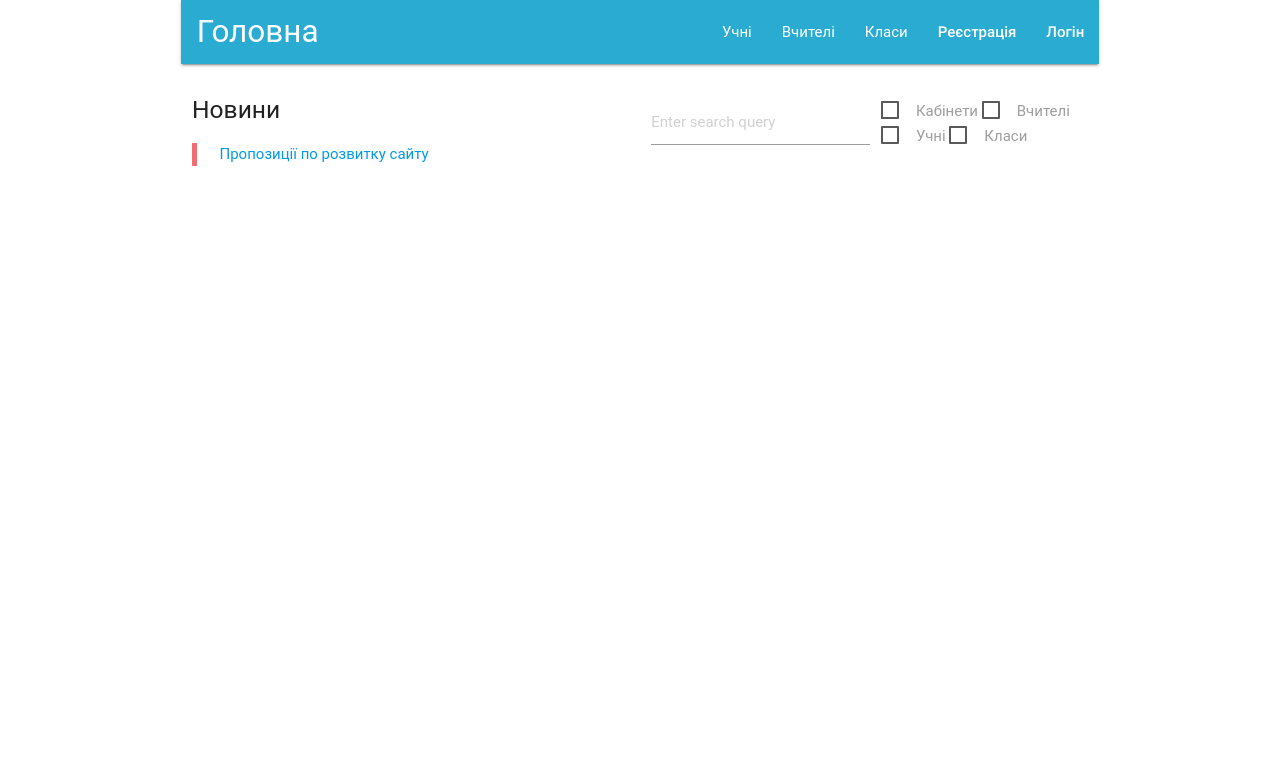
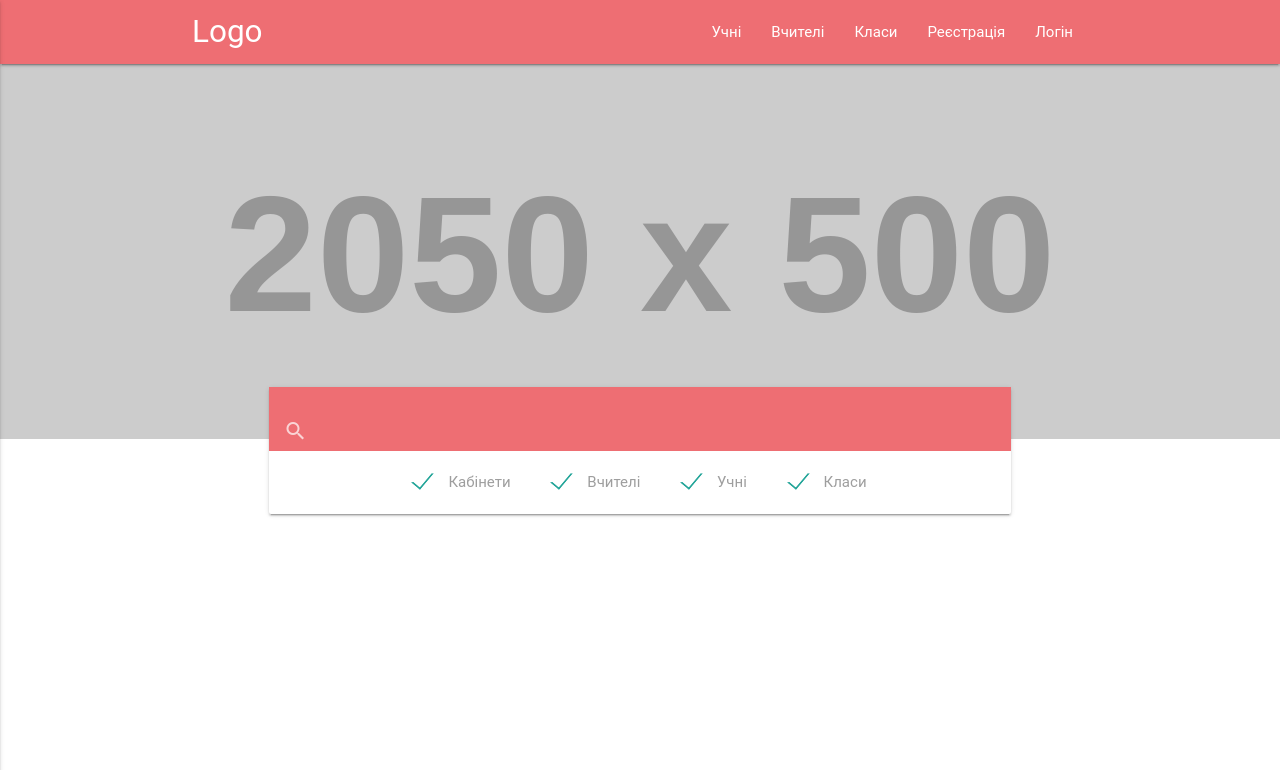
Before and after one commit to DevGuysPy/School, a Django app: page / in a window 1280 px wide. Shown: the top 770 px of the page. Run offline with Django 3.2, Linux system fonts and the light colour scheme; grey boxes labelled with a size stand in for pictures from a placeholder-image service; data that the repository does not hold is empty; parts of the project's set-up code (start-up, migrations or seed data) failed here and were passed over; some libraries are stand-ins or nearby versions; some web fonts are replaced.

Commit message:
Redesign #2. Some fixes in app (article)

```diff
--- a/articles/urls.py
+++ b/articles/urls.py
@@ -1,8 +1,8 @@
 from django.conf.urls import url
 
-import views
+from .views import new_article, article
 
 urlpatterns = (
-    url(r'^new/$', views.new_article, name='new_article'),
-    url(r'^(?P<article_id>\d+)/$', views.article, name='article_detail'),
+    url(r'^new/$',new_article, name='new_article'),
+    url(r'^(?P<article_id>\d+)/$',article, name='article_detail'),
 )
--- a/articles/views.py
+++ b/articles/views.py
@@ -1,5 +1,5 @@
 from django.shortcuts import render, redirect
-from models import Article
+from .models import Article
 
 def article(request, article_id):
     ctx = {
--- a/static/css/style.css
+++ b/static/css/style.css
@@ -201,15 +201,44 @@ label {
     display: -webkit-inline-box;
 }
 .margin_login{
-    margin: 50px 278px;
+
 }
-.margin_btn_reg{
-    margin-left: 51px;
-    margin-top: 20px;
-}
+/*.margin_btn_reg{*/
+    /*margin-left: 51px;*/
+    /*margin-top: 20px;*/
+/*}*/
 .panel-title{
-    margin-left: 40px;
+    text-align: center;
 }
 .panel-title-1{
-    margin-left: 125px;
+    text-align: center;
 }
+.center-input{
+    text-align:center;
+    margin-top: 22px;
+}
+.navbar-fixed{
+    position: fixed;
+}
+.parallax-container {
+    height: 379px;
+}
+.parallax-container {
+	height: 375px;
+}
+.search-pos{
+	margin-top: -52px;
+	padding: 0;
+}
+[type="checkbox"] + label{
+	margin: 19px;
+}
+.search-pos > nav {
+	box-shadow: none !important;
+}
+.search-output{
+    padding: 0;
+}
+/*.search-output > div {*/
+    /*display: none;*/
+/*}*/
--- a/templates/index.html
+++ b/templates/index.html
@@ -1,92 +1,135 @@
 <!DOCTYPE html>
 <html>
 <head>
+	<meta charset="utf-8">
 	<title>Головна</title>
-{#    <link rel="stylesheet" type="text/css" href="static/css/bootstrap.css">#}
 	<link rel="stylesheet" href="https://cdnjs.cloudflare.com/ajax/libs/materialize/0.97.0/css/materialize.min.css">
-    <script src="https://ajax.googleapis.com/ajax/libs/jquery/2.1.4/jquery.min.js"></script>
-    <script src="https://cdnjs.cloudflare.com/ajax/libs/materialize/0.97.0/js/materialize.min.js"></script>
 	<meta name="viewport" content="width=device-width, initial-scale=1.0"/>
-    <link rel="stylesheet" href="/static/css/style.css">
+	<link rel="stylesheet" type="text/css" href="/static/css/style.css">
+	<link href="https://fonts.googleapis.com/icon?family=Material+Icons" rel="stylesheet">
 </head>
+<body>
 
-<div class="container">
-    <div class="row">
-        <nav class="nav_bg">
-            <div class="nav-wrapper">
-              <a href="{% url 'index' %}" class="brand-logo nav_main_pad">Головна</a>
-              <ul id="nav-mobile" class="right hide-on-med-and-down">
+<!-- NAV_START -->
+<nav>
+	<div class="nav-wrapper container">
+	  <a href="#!" class="brand-logo">Logo</a>
+	  <a href="#" data-activates="mobile-demo" class="button-collapse"><i class="material-icons">menu</i></a>
+	  <ul class="right hide-on-med-and-down">
 	    <li><a href="{% url 'all_student' %}">Учні</a></li>
 	    <li><a href="{% url 'all_teachers' %}">Вчителі</a></li>
 	    <li><a href="{% url 'all_groups' %}">Класи</a></li>
 	    {% if user.is_authenticated %}
-                    <li><a href="/logout/"><strong>Вийти</strong></a></li>
+        <li><a href="/logout/">Вийти</a></li>
    		{% else %}
-                    <li><a href="/registration/"><strong>Реєстрація</strong></a></li>
-                    <li><a href="/login/"><strong>Логін</strong></a></li>
+        <li><a href="/registration/">Реєстрація</a></li>
+        <li><a href="/login/">Логін</a></li>
+    	{% endif %}
+	  </ul>
+	  <ul class="side-nav" id="mobile-demo">
+	    <li><a href="{% url 'all_student' %}">Учні</a></li>
+	    <li><a href="{% url 'all_teachers' %}">Вчителі</a></li>
+	    <li><a href="{% url 'all_groups' %}">Класи</a></li>
+	    {% if user.is_authenticated %}
+        <li><a href="/logout/">Вийти</a></li>
+   		{% else %}
+        <li><a href="/registration/">Реєстрація</a></li>
+        <li><a href="/login/">Логін</a></li>
     	{% endif %}
 	  </ul>
 	</div>
 </nav>
+<!-- NAV_END -->
+
+<!-- PARALLAX_START -->
+<div class="parallax-container">
+	<div class="container">
+		<!-- <h1 class="right-align">Lorem</h1>
+		<h3 class="right-align">Lorem</h3> -->
 	</div>
+	<div class="parallax">
+		<img src="http://placehold.it/2050x500">
+	</div>
+</div>
+<!-- PARALLAX_END -->
+
+<div class="container">
 	<div class="row">
 		<form method="POST">
 		    {% csrf_token %}
-            <div class="col s6">
-                <h5>Новини</h5><blockquote><a href="{% url 'new_article' %}">Пропозиції по розвитку сайту</a></blockquote>
-                {% for article in articles %}
-                    <div class="card-panel">
-                        <div id="{{ article.id }}">
-                            <h5><a href='articles/{{article.id}}/'>{{ article.title }}</a></h5>
-                            <hr>
-                            <p>{{ article.author }}</p>
-                            <hr>
-                            <p class="text-right">{{ article.date }}</p>
+			<div class="col offset-l1 l10 s12 white">
+				<div class="card-panel search-pos">
+				    <nav>
+					    <div class="nav-wrapper">
+					      <form>
+					        <div class="input-field">
+					          <input id="search" type="search" required name="query">
+					          <label for="search"><i class="material-icons">search</i></label>
+					        </div>
+					      </form>
+					    </div>
+				    </nav>
+					<div class="center">
+				    	<input id="rooms" type="checkbox" name="rooms" checked>
+                        <label for="rooms">Кабінети</label>
+					    <input id="teachers" type="checkbox" name="teachers" checked>
+					    <label for="teachers">Вчителі</label>
+					    <input id="students" type="checkbox" name="students" checked>
+					    <label for="students">Учні</label>
+					    <input id="groups" type="checkbox" name="groups" checked>
+					    <label for="groups">Класи</label>
+				    </div>
+				    <!-- <input type="submit" value="Search"> -->
 				</div>
 			</div>
-                {% endfor %}
-            </div>
-            <div class="col s6 marg_top_search">
-                <input class="col s6" type="text" name="query" placeholder="Enter search query">
-                <div class="col s6">
-                    <input id="rooms" type="checkbox" name="rooms">
-                    <label for="rooms">Кабінети</label>
-
-                    <input id="teachers" type="checkbox" name="teachers">
-                    <label for="teachers">Вчителі</label>
-
-                    <input id="students" type="checkbox" name="students">
-                    <label for="students">Учні</label>
-
-                    <input id="groups" type="checkbox" name="groups">
-                    <label for="groups">Класи</label>
-{#                    <input type="submit" value="Search">#}
-                </div>
-                <div class="row margin_output">
+		</form>
+        <div class="col offset-l1 l10 s12 white">
+            <div class="card-panel search-output" style="display: none" id="content_div">
+                <div class="collection">
                 {% for room in rooms %}
-                        <div class="card-panel">
-                            <a href="rooms/{{ room.id }}/">Кабінет:{{ room.number }}</a>
-                        </div>
+                    <a id="to_check" href="rooms/{{ room.id }}/" class="collection-item">
+                        Кабінет №{{ room.number }}
+                    </a>
                 {% endfor %}
                 {% for teacher in teachers %}
-                        <div class="card-panel">
-                            <a href='teacher/{{teacher.id}}/'>{{ teacher.surname}} {{ teacher.name}}</a>
-                        </div>
+                    <a id="to_check" href='teacher/{{teacher.id}}/' class="collection-item">
+                        {{ teacher.surname}} {{ teacher.name}}
+                    </a>
                 {% endfor %}
                 {% for group in groups %}
-                        <div class="card-panel">
-                            <a href='group/{{group.id}}/'>{{ group.name }}</a>
-                        </div>
+                    <a id="to_check" href='group/{{group.id}}/' class="collection-item">
+                        {{ group.name }}
+                    </a>
                 {%endfor%}
                 {% for student in students %}
-                        <div class="card-panel">
-                            <a href='student/{{student.id}}/'>{{ student.surname }} {{ student.name }}</a>
-                        </div>
+                    <a id="to_check" href="student/{{student.id}}/" class="collection-item">
+        {#                        http://stackoverflow.com/questions/890051/how-do-i-generate-circular-thumbnails-with-pil#}
+                        <span class="title">{{ student.surname }} {{ student.name }} </span>
+                    </a>
                 {%endfor%}
                 </div>
             </div>
-        </form>
         </div>
 	</div>
+
+</div>
+
+<script type="text/javascript" src="https://code.jquery.com/jquery-2.1.1.min.js"></script>
+<script src="https://cdnjs.cloudflare.com/ajax/libs/materialize/0.97.0/js/materialize.min.js"></script>
+<script>
+	$(document).ready(function(){
+      $('.parallax').parallax();
+    });
+</script>
+<script>
+    $(document).ready(function(){
+     if ($("#to_check").html().length > 0) {
+        $('#content_div').show();
+     }
+    });
+</script>
+<script>
+	$(".button-collapse").sideNav();
+</script>
 </body>
 </html>
```
Also changed, not shown: School/views.py (+0 -8 lines). Lines whose indentation alone changed are shown as unchanged.
